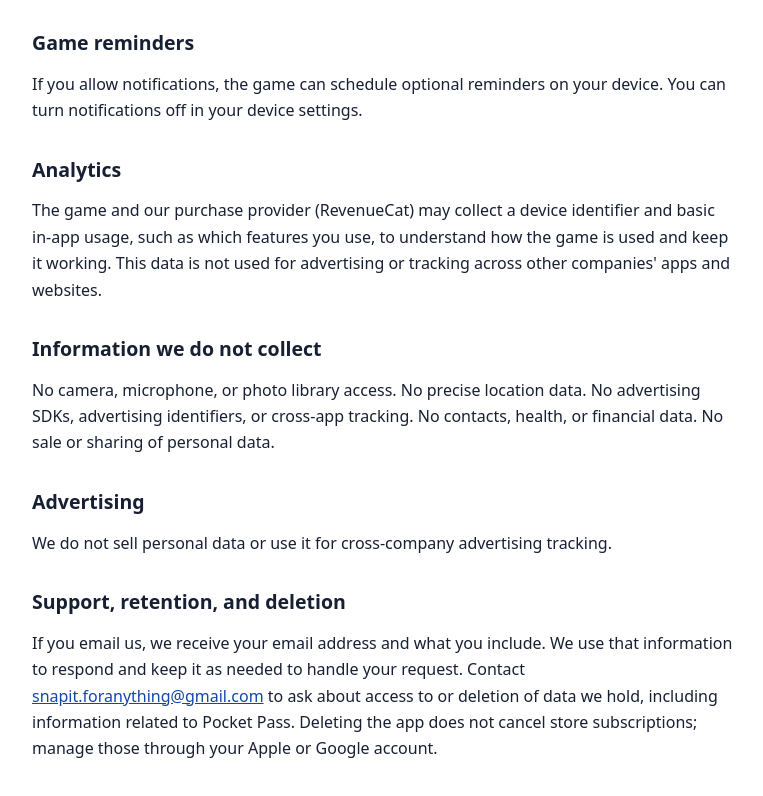
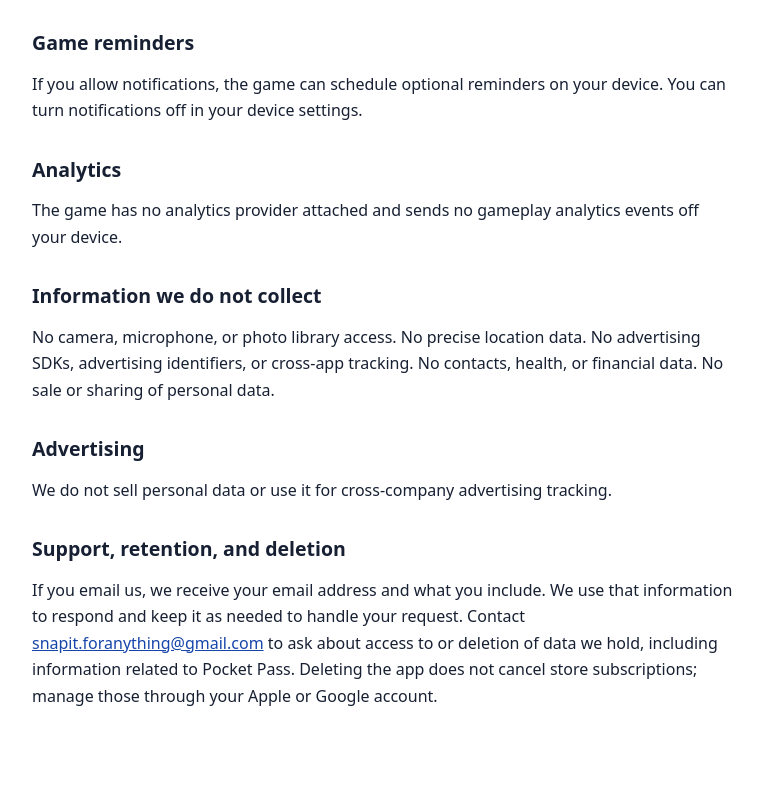
Before and after one commit to ivandebanks/coach-sim-legal, a plain HTML site: page pro-basketball/privacy.html in a window 1280 px wide. Shown: the part 836-1632 px from the top of the page, without its empty margins (256-1019 px from the left). Drawn offline with Linux system fonts and the light colour scheme.

Commit message:
Revise analytics information in privacy policy
Updated analytics section to clarify that no gameplay analytics events are sent off the device.

```diff
--- a/pro-basketball/privacy.html
+++ b/pro-basketball/privacy.html
@@ -8,7 +8,7 @@
 <h2>Basketball Pocket Pass</h2><p>When the game requests, redeems, or rechecks a Pocket Pass, our service hosted by Supabase receives the RevenueCat app user ID, game identifier, and pass code when applicable. It uses that information to verify eligibility and provide access while the qualifying subscription is active. Share a pass code only with someone you intend to give access to it.</p>
 <h2>Career transfer</h2><p>You can choose to import an eligible career transfer link from College Basketball Coach Sim. A transfer link can contain the in-game name, role, and selected career history. The link carries that information itself; the transfer does not upload your full save to a transfer service. Share links only with people or devices you trust.</p>
 <h2>Game reminders</h2><p>If you allow notifications, the game can schedule optional reminders on your device. You can turn notifications off in your device settings.</p>
-<h2>Analytics</h2><p>The game and our purchase provider (RevenueCat) may collect a device identifier and basic in-app usage, such as which features you use, to understand how the game is used and keep it working. This data is not used for advertising or tracking across other companies' apps and websites.</p>
+<h2>Analytics</h2><p>The game has no analytics provider attached and sends no gameplay analytics events off your device.</p>
 <h2>Information we do not collect</h2><p>No camera, microphone, or photo library access. No precise location data. No advertising SDKs, advertising identifiers, or cross-app tracking. No contacts, health, or financial data. No sale or sharing of personal data.</p>
 <h2>Advertising</h2><p>We do not sell personal data or use it for cross-company advertising tracking.</p>
 <h2>Support, retention, and deletion</h2><p>If you email us, we receive your email address and what you include. We use that information to respond and keep it as needed to handle your request. Contact <a href="mailto:snapit.foranything@gmail.com">snapit.foranything@gmail.com</a> to ask about access to or deletion of data we hold, including information related to Pocket Pass. Deleting the app does not cancel store subscriptions; manage those through your Apple or Google account.</p>
```
